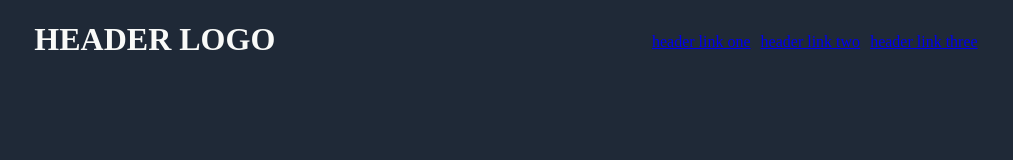
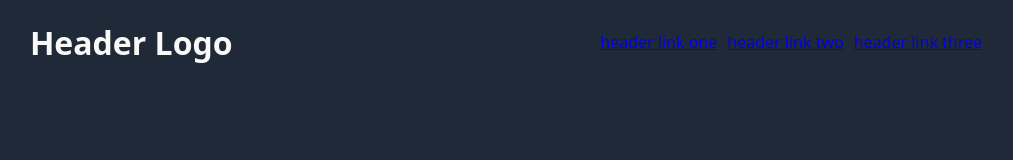
Before and after one commit to Cuponk/landing-page, a plain HTML site: page index.html in a window 1280 px wide. Shown: the whole page, without its empty margins (134-1147 px from the left). Drawn offline with Linux system fonts and the light colour scheme.

Commit message:
add font family to all

```diff
--- a/index.html
+++ b/index.html
@@ -10,7 +10,7 @@
 <body>
     <div class="header">
         <div class="top-left">
-            <h1 class="header-1"> HEADER LOGO</h1>
+            <h1 class="header-1"> Header Logo</h1>
         </div>
         <div class="top-right">
             <ul class="header-list">
--- a/style.css
+++ b/style.css
@@ -1,3 +1,7 @@
+* {
+    font-family: system-ui, -apple-system, BlinkMacSystemFont, 'Segoe UI', Roboto, Oxygen, Ubuntu, Cantarell, 'Open Sans', 'Helvetica Neue', sans-serif
+}
+
 .header {
     color: #F9FAF8;
     height: 48px;
```
